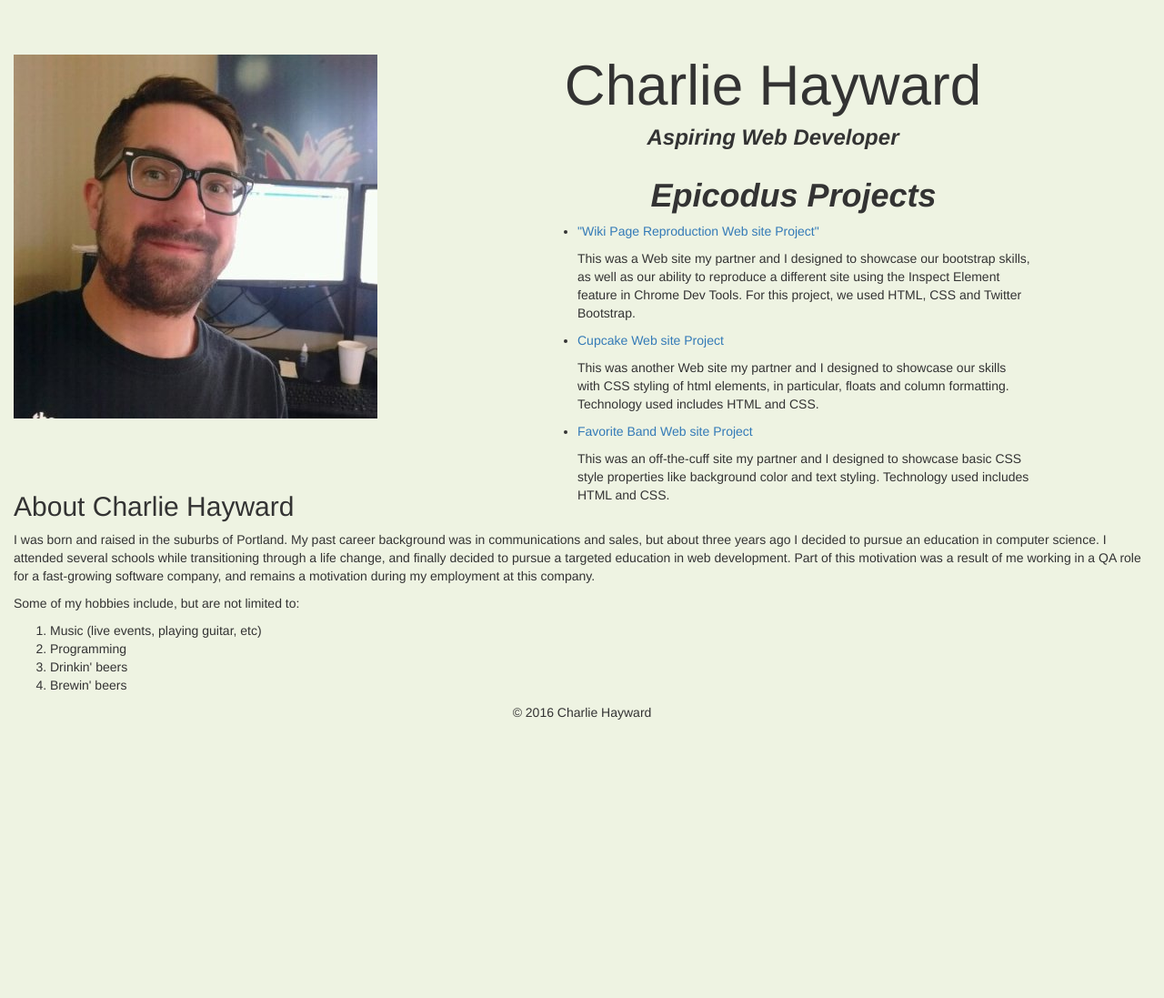
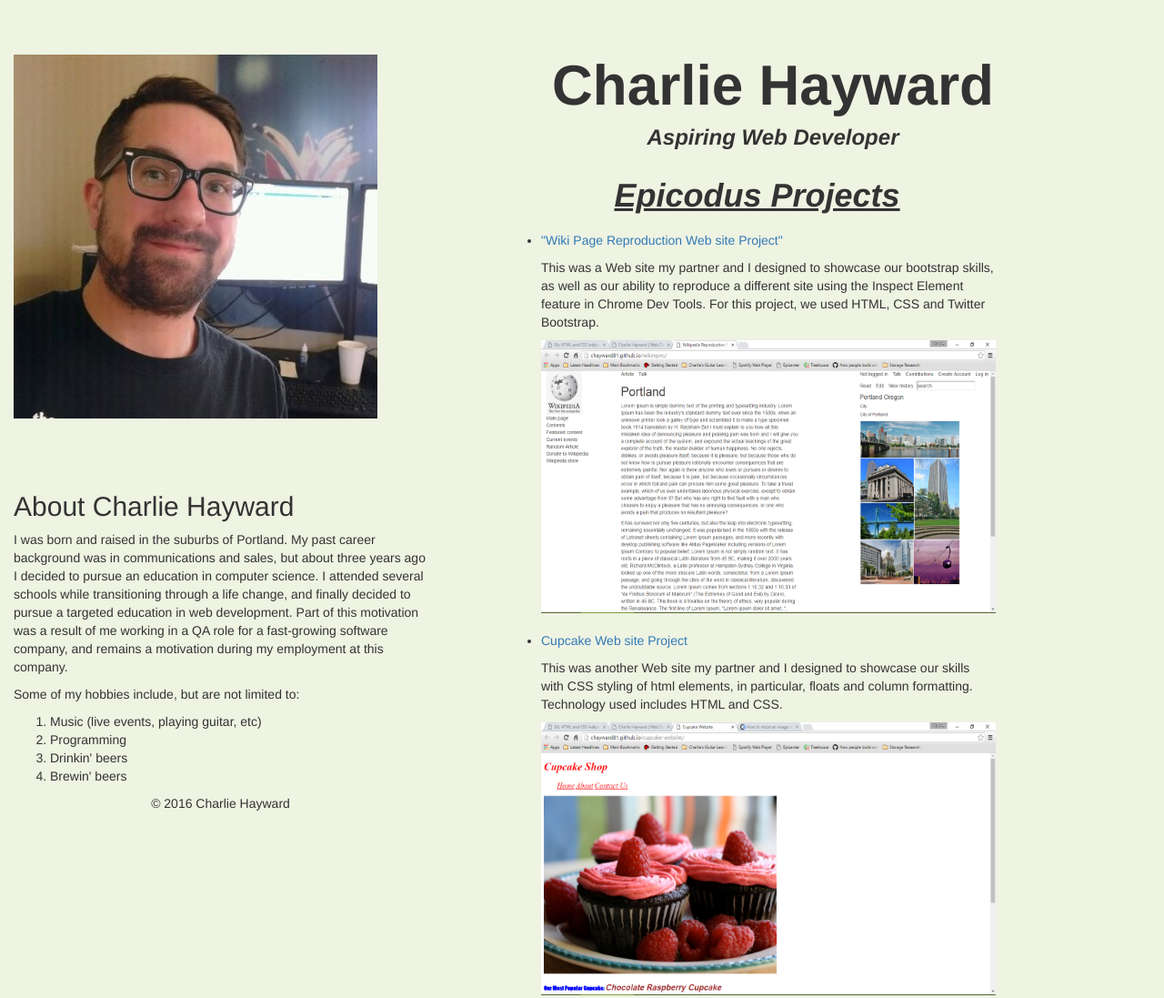
Before and after one commit to chayward81/IP1CH, a plain HTML site: page index.html in a window 1280 px wide. Shown: the top 1097 px of the page at 91% size. Drawn offline with Linux system fonts and the light colour scheme.

Commit message:
Add final styles and images

```diff
--- a/css/stylesheet.css
+++ b/css/stylesheet.css
@@ -19,6 +19,7 @@ body {
   font-size: 62px;
   margin-top: 0%;
   margin-left: 0%;
+  font-weight: bold;
 }
 
 .name h3 {
@@ -32,18 +33,23 @@ body {
   width: 50%;
   float: right;
   margin-top: 0px;
-  margin-right: 130px;
+  margin-right: 170px;
 }
 
 .projects h1 {
   text-align: center;
   margin-left: 100px;
+  margin-bottom: 20px;
+  text-decoration: underline;
 }
 
 .projects ul {
   padding-left: 20%;
 }
 
+.projects img {
+  margin-bottom: 20px;
+}
 .about {
   clear: left;
   margin-bottom: 0px;
@@ -51,6 +57,6 @@ body {
 
 .footer {
   height: 50px;
-  padding-bottom: 500px;
+  padding-bottom: 50px;
   text-align: center;
 }
--- a/index.html
+++ b/index.html
@@ -19,10 +19,13 @@
       <ul>
         <li><a href="http://chayward81.github.io/wikirepro"><p>"Wiki Page Reproduction Web site Project"</p></a></li>
         <p>This was a Web site my partner and I designed to showcase our bootstrap skills, as well as our ability to reproduce a different site using the Inspect Element feature in Chrome Dev Tools. For this project, we used HTML, CSS and Twitter Bootstrap.</p>
+        <img src="img/wikirepro.png" width="500" height="300" alt="Wiki Repro site">
         <li><a href="http://chayward81.github.io/cupcake-website/"><p>Cupcake Web site Project</p></a></li>
         <p>This was another Web site my partner and I designed to showcase our skills with CSS styling of html elements, in particular, floats and column formatting. Technology used includes HTML and CSS.</p>
+        <img src="img/Cupcake.png" width="500" height="300" alt="Cupcake Site">
         <li><a href="http://chayward81.github.io/fave-band"><p>Favorite Band Web site Project</p></a></li>
         <p>This was an off-the-cuff site my partner and I designed to showcase basic CSS style properties like background color and text styling. Technology used includes HTML and CSS.</p>
+        <img src="img/faveband.png" width="500" height="300" alt="Favorite Band site">
       <ul>
     </div>
     <div class="about">
```
Also changed, not shown: img/Cupcake.png (added), img/faveband.png (added), img/wikirepro.png (added).
